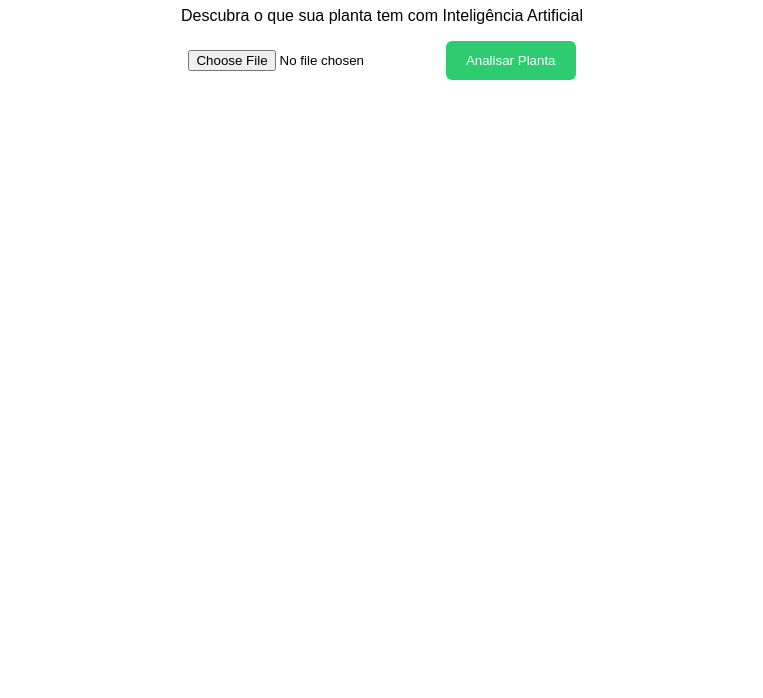
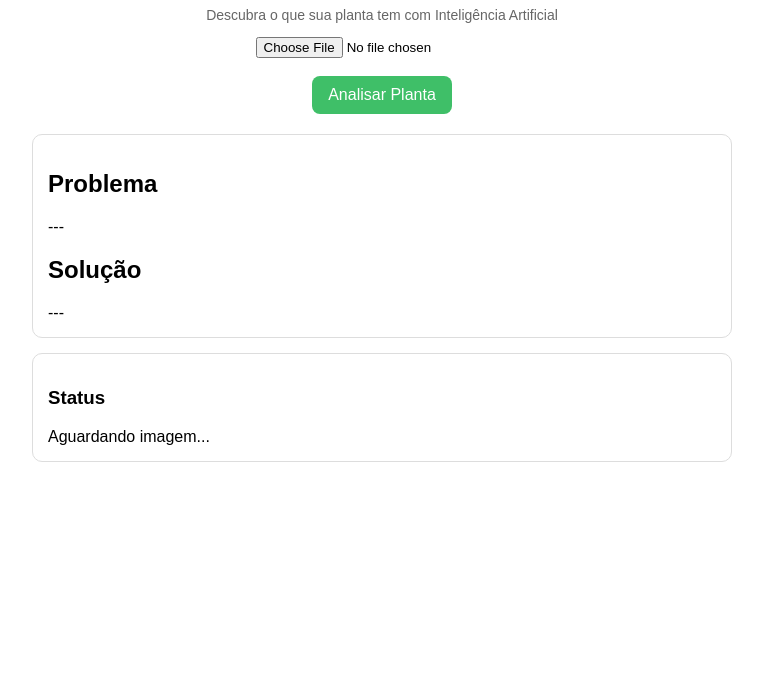
Before and after one commit to kauarochabatista09-beep/Jardim-ia-novo, a plain HTML site: page index.html in a window 1280 px wide. Shown: the part 102-800 px from the top of the page, without its empty margins (258-1021 px from the left). Drawn offline with Linux system fonts and the light colour scheme.

Commit message:
Refactor HTML structure and styling for JardimIA

```diff
--- a/index.html
+++ b/index.html
@@ -2,17 +2,55 @@
 <html lang="pt-BR">
 <head>
   <meta charset="UTF-8" />
+  <meta name="viewport" content="width=device-width, initial-scale=1.0" />
   <title>JardimIA</title>
   <link rel="stylesheet" href="style.css" />
+  <style>
+    body { font-family: Arial, sans-serif; text-align: center; padding: 20px; }
+    .container { max-width: 700px; margin: 0 auto; }
+    .btn {
+      background: #3fbf68;
+      color: white;
+      border: none;
+      padding: 10px 16px;
+      border-radius: 8px;
+      cursor: pointer;
+      font-size: 16px;
+    }
+    .btn:disabled { opacity: 0.6; cursor: not-allowed; }
+    .box { margin-top: 20px; text-align: left; padding: 15px; border-radius: 10px; border: 1px solid #ddd; }
+    h1 { color: #2e9d52; }
+    .small { color: #666; font-size: 14px; }
+    #preview { max-width: 220px; margin: 10px auto; display: none; border-radius: 10px; }
+    .erro { color: #d00000; font-weight: bold; }
+    .ok { color: #0a7a00; font-weight: bold; }
+  </style>
 </head>
 <body>
-  <header>
-    <h1>🌱 JardimIA</h1>
-    <p>Descubra o que sua planta tem com Inteligência Artificial</p>
-    <input type="file" id="file" />
-    <button onclick="enviarImagem()">Analisar Planta</button>
-  </header>
-  <section id="resultado"></section>
+  <div class="container">
+    <h1>🌿 JardimIA</h1>
+    <p class="small">Descubra o que sua planta tem com Inteligência Artificial</p>
+
+    <input type="file" id="arquivo" accept="image/*" />
+    <br><br>
+    <img id="preview" />
+
+    <button class="btn" id="btn" onclick="analisarPlanta()">Analisar Planta</button>
+
+    <div class="box">
+      <h2>Problema</h2>
+      <div id="problema">---</div>
+
+      <h2>Solução</h2>
+      <div id="solucao">---</div>
+    </div>
+
+    <div class="box" style="margin-top: 15px;">
+      <h3>Status</h3>
+      <div id="status">Aguardando imagem...</div>
+    </div>
+  </div>
+
   <script src="script.js"></script>
 </body>
 </html>
```
